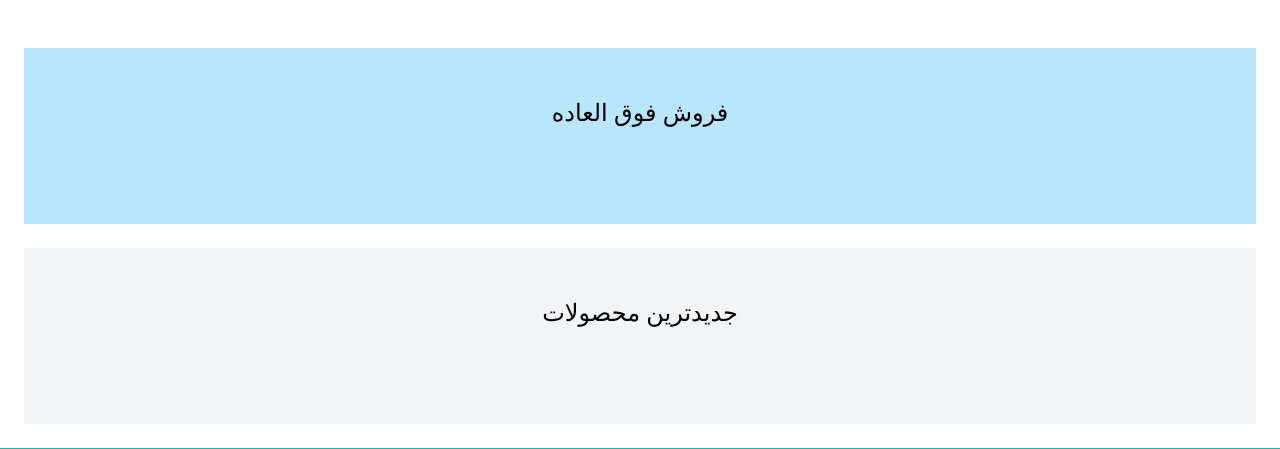
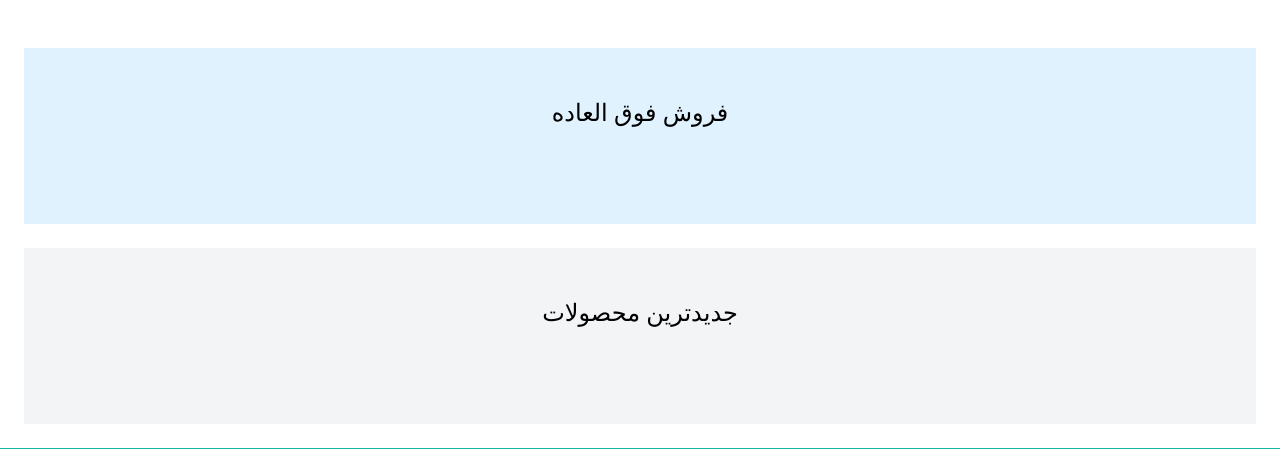
Before and after one commit to Mohammadrzn/DjangoOnlineShop, a Django app: page /product/categories/ in a window 1280 px wide. Shown: the part 83-532 px from the top of the page. Run offline with Django 4.2, Linux system fonts and the light colour scheme; some libraries are stand-ins or nearby versions.

Commit message:
Change background color of discounted products

```diff
--- a/templates/home.html
+++ b/templates/home.html
@@ -7,7 +7,7 @@
 {% block title %}home{% endblock %}
 
 {% block content %}
-    <div class="mt-6 px-6 py-12 bg-sky-200 ">
+    <div class="mt-6 px-6 py-12 bg-sky-100 ">
         <h2 class="mb-12 text-2xl text-center">فروش فوق العاده</h2>
         <div class="grid grid-cols-5 gap-3">
             {% for product in discount_product %}
```
